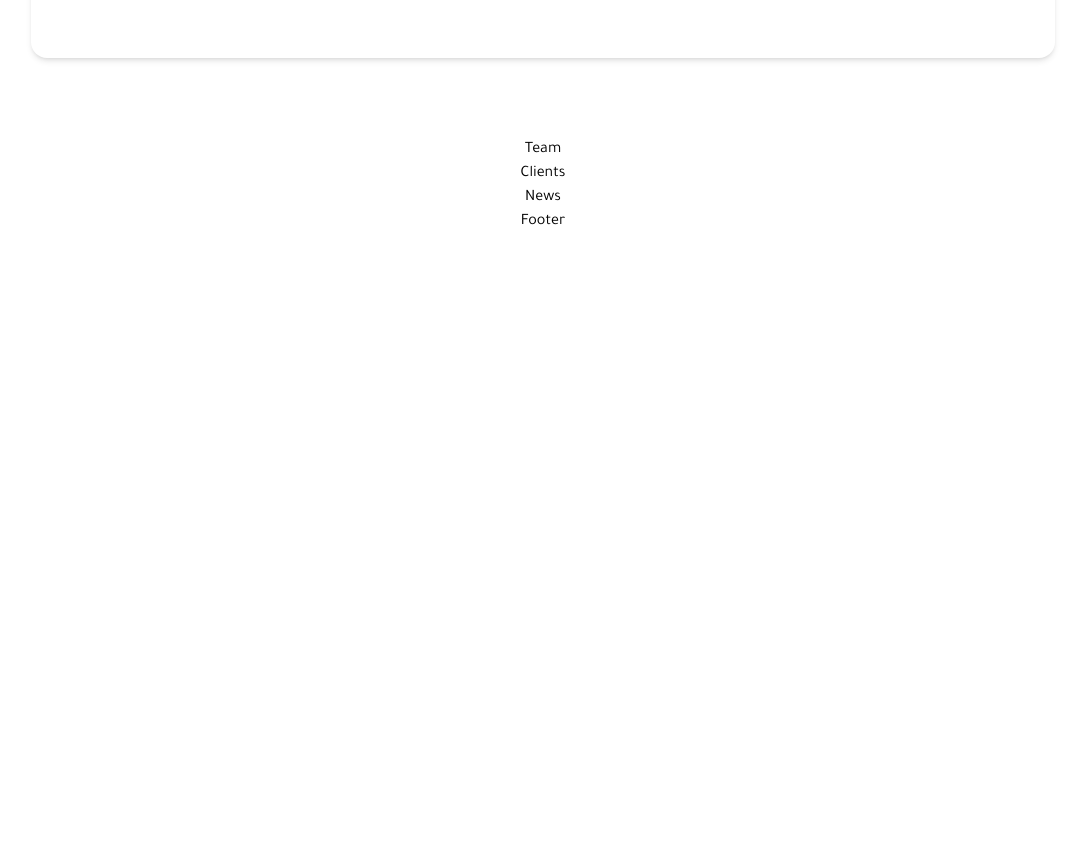
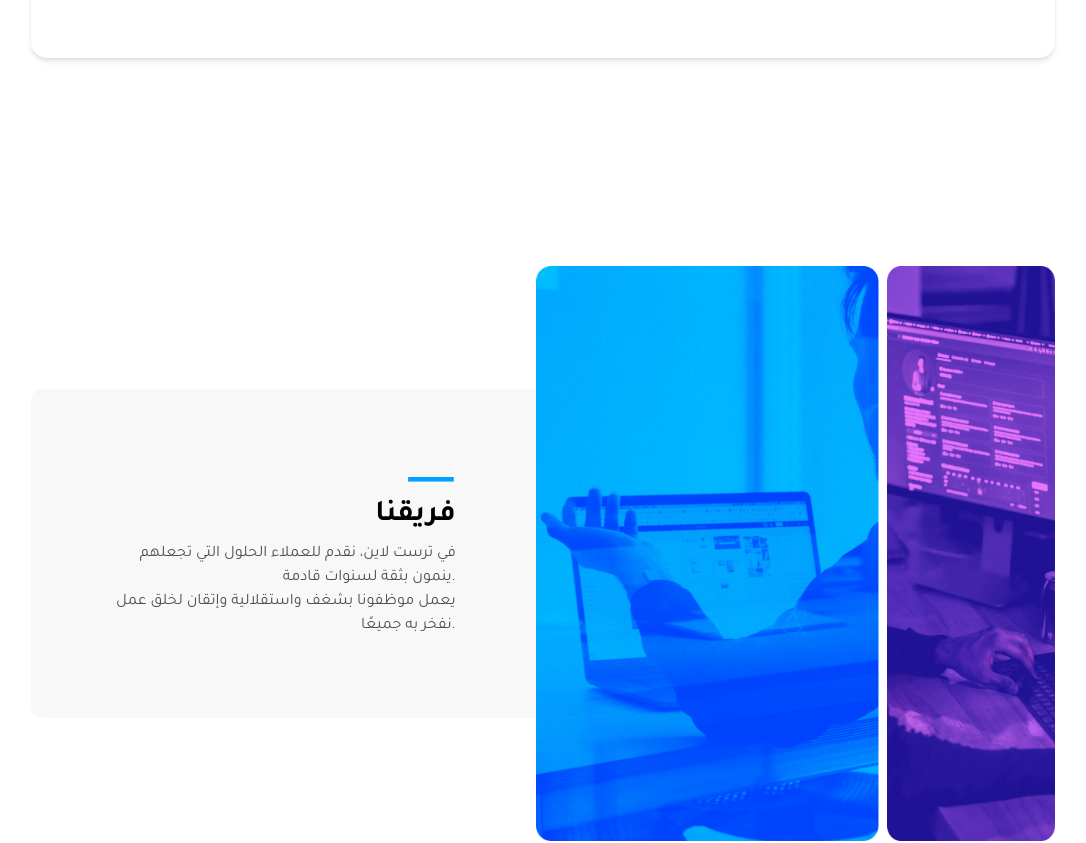
Before and after one commit to MAlngaawy/trustline, a React (Create React App) app: page / in a window 1280 px wide. Shown: the part 2580-3423 px from the top of the page, without its empty margins (97-1183 px from the left). Before the commit the page ends 2814 px from the top, so only its background shows below. Built offline with nearby package versions, Linux system fonts and the light colour scheme.

Commit message:
finish our team section

```diff
--- a/src/components/Team.jsx
+++ b/src/components/Team.jsx
@@ -1,7 +1,34 @@
 import React from "react";
+import blueTeam from "./assets/blue-team.png";
+import purpleTeam from "./assets/purple-team.png";
+import Shape from "./shared/shape";
 
 const Team = () => {
-  return <div>Team</div>
-}
+  return (
+    <div className="team text-right my-32">
+      <div className="container mx-auto flex flex-col md:flex-row justify-center items-center">
+        <div className="content flex flex-col justify-center bg-boxGray rounded-tl-xl rounded-bl-xl h-fit p-10 md:p-20">
+          <Shape />
+          <h3 className="title font-bold text-3xl my-2">فريقنا</h3>
+          <p className="des text-trustTextGray2">
+            في ترست لاين، نقدم للعملاء الحلول التي تجعلهم ينمون بثقة لسنوات
+            قادمة.
+          </p>
+          <p className="des text-trustTextGray2">
+            يعمل موظفونا بشغف واستقلالية وإتقان لخلق عمل نفخر به جميعًا.
+          </p>
+        </div>
+        <div className="images grid grid-cols-3 gap-2">
+          <img className="col-span-2" src={blueTeam} alt="blue Team" />
+          <img
+            className="col-span-1 h-full"
+            src={purpleTeam}
+            alt="purple Team"
+          />
+        </div>
+      </div>
+    </div>
+  );
+};
 
-export default Team
+export default Team;
--- a/tailwind.config.js
+++ b/tailwind.config.js
@@ -11,6 +11,7 @@ module.exports = {
         trustBlue5: "#351D4F", //Dark Purple
         trustGray: "#F5F5F5", // The Gray Background
         trustTextGray: "#9B9B9B", // The Gray text
+        trustTextGray2: "#4f4f4f", // The Gray text
         boxGray: "#f8f8f8", // The Gray for services Boxs
       },
     },
```
Also changed, not shown: src/components/assets/blue-team.png (added), src/components/assets/purple-team.png (added).
